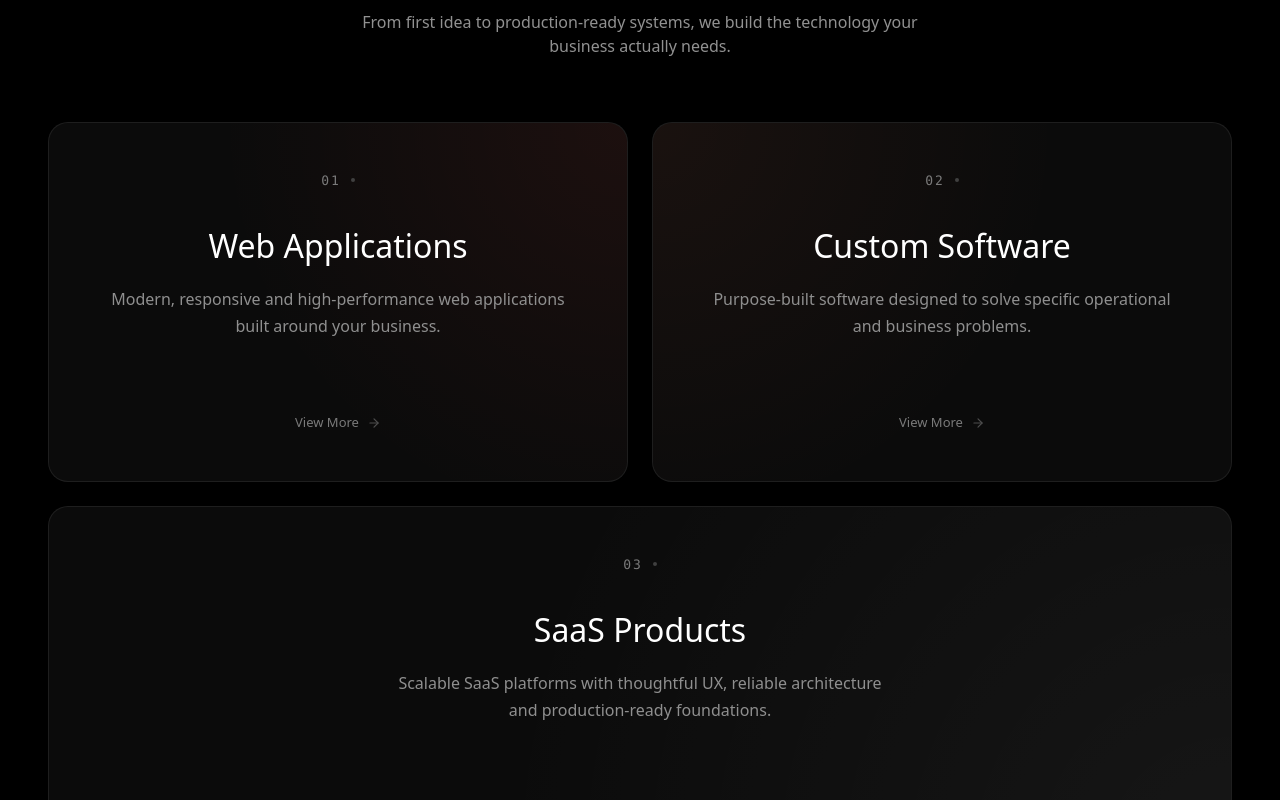
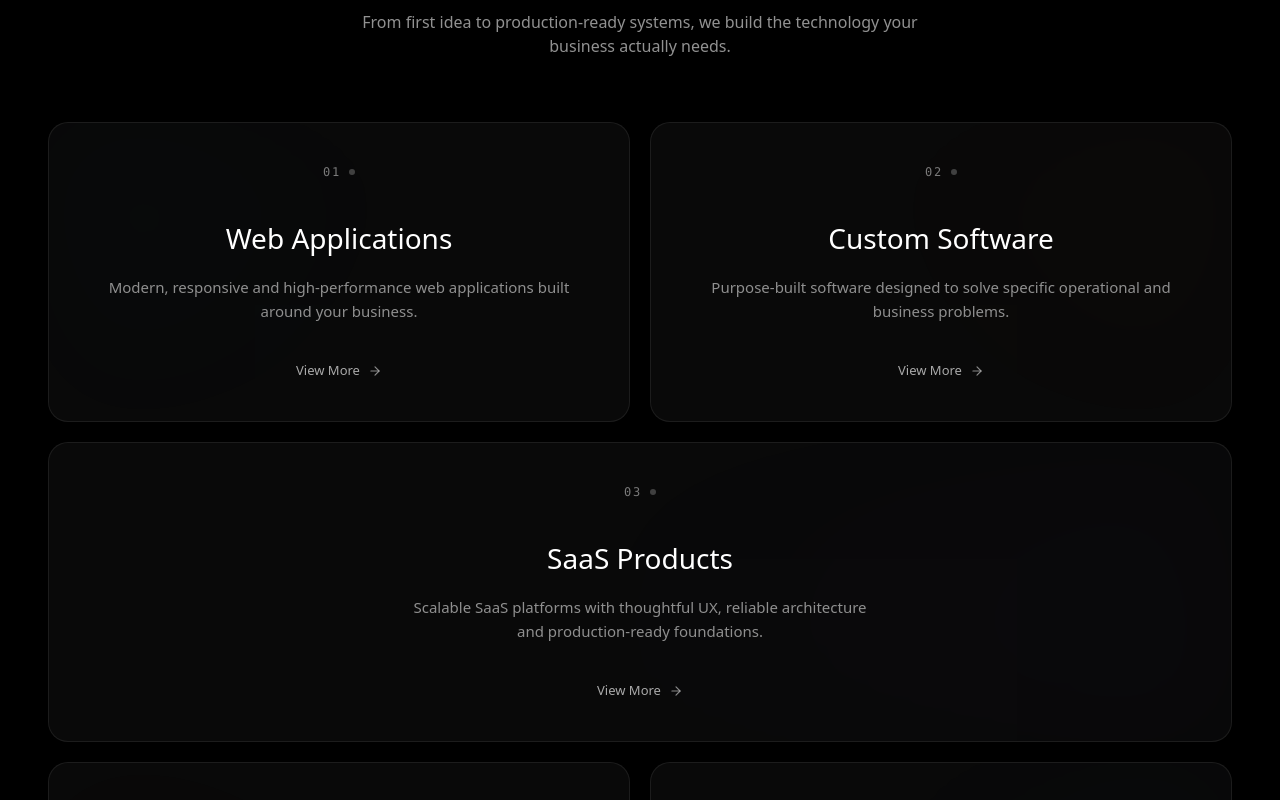
Before and after one commit to hyperqubegit/hyperqube-portfolio, a Next.js app: page / in a window 1280 px wide. Shown: the part 1220-2020 px from the top of the page. Built offline with nearby package versions, Linux system fonts and the light colour scheme.

Commit message:
fix: refine service cards to small compact layout and add functional view more modal

```diff
--- a/src/components/service-index.tsx
+++ b/src/components/service-index.tsx
@@ -1,33 +1,60 @@
 "use client";
 
-import { useRef } from "react";
-import { motion, useInView } from "framer-motion";
-import { ArrowRight } from "lucide-react";
-import { CAPABILITIES } from "../data/capabilities";
+import { useRef, useState, useEffect } from "react";
+import { motion, useInView, AnimatePresence } from "framer-motion";
+import { ArrowRight, X } from "lucide-react";
+import { CAPABILITIES, type Capability } from "../data/capabilities";
 import { cn } from "@/lib/utils";
+
+const CardAtmosphere = ({ index }: { index: number }) => {
+  const atmospheres = [
+    { background: "radial-gradient(circle at 0% 0%, rgba(0, 180, 255, 0.15), transparent 65%)" }, // 01 Web: cyan/blue top-left
+    { background: "radial-gradient(circle at 100% 0%, rgba(255, 120, 0, 0.15), transparent 65%)" }, // 02 Custom: orange top-right
+    { background: "radial-gradient(circle at 100% 100%, rgba(130, 80, 255, 0.15), transparent 65%)" }, // 03 SaaS: violet/blue bottom-right
+    { background: "radial-gradient(circle at 0% 100%, rgba(255, 75, 50, 0.15), transparent 65%)" }, // 04 Data: warm orange/red bottom-left
+    { background: "radial-gradient(circle at 100% 0%, rgba(100, 150, 255, 0.15), transparent 65%)" }, // 05 AI: blue/violet top-right
+    { background: "radial-gradient(circle at 100% 100%, rgba(255, 60, 40, 0.15), transparent 65%)" }, // 06 Automation: red/orange bottom-right
+    { background: "radial-gradient(circle at 0% 0%, rgba(255, 200, 150, 0.12), transparent 65%)" }, // 07 UI/UX: warm white/orange top-left
+    { background: "radial-gradient(circle at 100% 100%, rgba(0, 200, 255, 0.15), transparent 65%)" }, // 08 Backend: cyan/blue bottom-right
+  ];
+  return (
+    <div
+      className="absolute inset-0 opacity-[0.12] group-hover:opacity-[0.25] transition-opacity duration-700 pointer-events-none z-0"
+      style={{ ...atmospheres[index % atmospheres.length], filter: "blur(60px)" }}
+    />
+  );
+};
 
 export function ServiceIndex() {
   const containerRef = useRef<HTMLDivElement>(null);
   const isInView = useInView(containerRef, { once: true, margin: "-50px" });
+  const [selectedService, setSelectedService] = useState<Capability | null>(null);
 
   const getColSpan = (index: number) => {
     if (index === 2 || index === 5) return "md:col-span-2";
     return "md:col-span-1";
   };
 
-  const getGlowStyle = (index: number) => {
-    const glows = [
-      { background: 'radial-gradient(circle at 100% 0%, rgba(255, 75, 62, 0.12) 0%, transparent 60%)' }, // top-right red
-      { background: 'radial-gradient(circle at 0% 0%, rgba(255, 120, 80, 0.1) 0%, transparent 60%)' }, // top-left orange
-      { background: 'radial-gradient(circle at 100% 100%, rgba(255, 255, 255, 0.08) 0%, transparent 60%)' }, // bottom-right white
-      { background: 'radial-gradient(circle at 0% 100%, rgba(255, 50, 50, 0.12) 0%, transparent 60%)' }, // bottom-left red
-      { background: 'radial-gradient(circle at 50% 0%, rgba(255, 150, 100, 0.08) 0%, transparent 70%)' }, // top-center warm
-      { background: 'radial-gradient(circle at 100% 50%, rgba(255, 75, 62, 0.15) 0%, transparent 70%)' }, // right red
-      { background: 'radial-gradient(circle at 0% 50%, rgba(255, 255, 255, 0.06) 0%, transparent 60%)' }, // left white
-      { background: 'radial-gradient(circle at 50% 100%, rgba(255, 100, 50, 0.1) 0%, transparent 60%)' }, // bottom-center orange
-    ];
-    return glows[index % glows.length];
-  };
+  // Close modal on escape
+  useEffect(() => {
+    const handleKeyDown = (e: KeyboardEvent) => {
+      if (e.key === "Escape") setSelectedService(null);
+    };
+    window.addEventListener("keydown", handleKeyDown);
+    return () => window.removeEventListener("keydown", handleKeyDown);
+  }, []);
+
+  // Prevent scroll when modal is open
+  useEffect(() => {
+    if (selectedService) {
+      document.body.style.overflow = "hidden";
+    } else {
+      document.body.style.overflow = "unset";
+    }
+    return () => {
+      document.body.style.overflow = "unset";
+    };
+  }, [selectedService]);
 
   return (
     <section id="what-we-build" className="py-16 lg:py-24 bg-[var(--color-brand-bg)] relative overflow-hidden">
@@ -51,62 +78,146 @@ export function ServiceIndex() {
             </span>
           </h2>
 
-          <p className="mt-6 text-[16px] text-[var(--color-brand-text-secondary)] max-w-[600px] mx-auto">
+          <p className="mt-6 text-[15px] md:text-[16px] text-[var(--color-brand-text-secondary)] max-w-[600px] mx-auto">
             From first idea to production-ready systems, we build the technology
             your business actually needs.
           </p>
         </div>
 
         {/* ── Service Cards Grid ── */}
-        <div className="grid grid-cols-1 md:grid-cols-2 gap-5 lg:gap-6">
+        <div className="grid grid-cols-1 md:grid-cols-2 gap-4 lg:gap-5">
           {CAPABILITIES.map((cap, i) => (
             <motion.div
               key={cap.num}
               initial={{ opacity: 0, y: 24 }}
               animate={isInView ? { opacity: 1, y: 0 } : { opacity: 0, y: 24 }}
-              transition={{ duration: 0.8, ease: [0.16, 1, 0.3, 1], delay: 0.1 * i }}
+              transition={{ duration: 0.7, ease: [0.16, 1, 0.3, 1], delay: 0.08 * i }}
               className={cn(
-                "group relative bg-[#0B0B0B] border border-[rgba(255,255,255,0.08)] rounded-[20px] overflow-hidden transition-all duration-500 hover:-translate-y-1 hover:border-[rgba(255,255,255,0.14)] flex flex-col min-h-[320px] lg:min-h-[360px]",
+                "group relative bg-[#090909] border border-[rgba(255,255,255,0.08)] rounded-[20px] overflow-hidden transition-all duration-500 hover:-translate-y-[3px] hover:border-[rgba(255,255,255,0.14)] flex flex-col cursor-pointer min-h-[300px]",
                 getColSpan(i)
               )}
+              onClick={() => setSelectedService(cap)}
             >
-              {/* Atmospheric localized glow */}
-              <div
-                className="absolute inset-0 opacity-60 group-hover:opacity-100 transition-opacity duration-700 pointer-events-none z-0"
-                style={getGlowStyle(i)}
-              />
+              <CardAtmosphere index={i} />
 
-              <div className="relative z-10 flex flex-col items-center flex-1 w-full h-full p-8 lg:p-12">
+              <div className="relative z-10 flex flex-col items-center flex-1 w-full h-full p-8 lg:p-10">
 
                 {/* Number & Accent */}
-                <div className="flex items-center justify-center gap-2.5 mb-6 lg:mb-8">
-                  <span className="text-[12px] md:text-[13px] tracking-[0.15em] font-mono text-[#7A7A7A]">
+                <div className="flex items-center justify-center gap-2">
+                  <span className="text-[12px] tracking-[0.15em] font-mono text-[#7A7A7A]">
                     {cap.num}
                   </span>
-                  <span className="w-1 h-1 rounded-full bg-[#404040] group-hover:bg-[var(--color-brand-accent)] transition-colors duration-500 shadow-[0_0_8px_rgba(255,75,62,0)] group-hover:shadow-[0_0_8px_rgba(255,75,62,0.6)]" />
+                  <span className="w-1.5 h-1.5 rounded-full bg-[#404040] group-hover:bg-[#FF4B3E] transition-colors duration-500" />
                 </div>
 
                 {/* Title */}
-                <h3 className="text-[26px] lg:text-[32px] font-medium text-white mb-4 text-center">
+                <h3 className="mt-8 lg:mt-9 text-[26px] lg:text-[28px] font-medium text-white text-center">
                   {cap.title}
                 </h3>
 
                 {/* Description */}
-                <p className="text-[15px] lg:text-[16px] leading-[1.65] text-[#8F8F8F] text-center max-w-[500px]">
+                <p className="mt-3 lg:mt-4 text-[14px] lg:text-[15px] leading-[1.6] text-[#8F8F8F] text-center max-w-[480px]">
                   {cap.shortDesc}
                 </p>
 
                 {/* View More */}
-                <div className="mt-auto pt-10 flex items-center justify-center gap-2 text-[12px] md:text-[13px] font-medium text-[#7A7A7A] group-hover:text-white transition-colors duration-300">
+                <div className="mt-auto pt-8 flex items-center justify-center gap-2 text-[12px] md:text-[13px] font-medium text-[rgba(255,255,255,0.65)] group-hover:text-white transition-colors duration-300">
                   <span>View More</span>
-                  <ArrowRight className="w-3.5 h-3.5 opacity-60 group-hover:opacity-100 transform group-hover:translate-x-1 transition-all duration-300" />
+                  <ArrowRight className="w-3.5 h-3.5 opacity-80 group-hover:opacity-100 transform group-hover:translate-x-1 transition-all duration-300" />
                 </div>
-
               </div>
             </motion.div>
           ))}
         </div>
       </div>
+
+      {/* ── Modal ── */}
+      <AnimatePresence>
+        {selectedService && (
+          <div className="fixed inset-0 z-50 flex items-center justify-center px-4 py-8">
+            <motion.div
+              initial={{ opacity: 0 }}
+              animate={{ opacity: 1 }}
+              exit={{ opacity: 0 }}
+              transition={{ duration: 0.3 }}
+              className="absolute inset-0 bg-black/65 backdrop-blur-sm"
+              onClick={() => setSelectedService(null)}
+            />
+
+            <motion.div
+              initial={{ opacity: 0, scale: 0.96, y: 10 }}
+              animate={{ opacity: 1, scale: 1, y: 0 }}
+              exit={{ opacity: 0, scale: 0.96, y: 10 }}
+              transition={{ duration: 0.4, ease: [0.16, 1, 0.3, 1] }}
+              className="relative w-full max-w-[640px] bg-[#080808] border border-[rgba(255,255,255,0.12)] rounded-[20px] p-8 md:p-10 max-h-[90vh] overflow-y-auto"
+            >
+              <button
+                onClick={() => setSelectedService(null)}
+                className="absolute top-6 right-6 p-2 rounded-full bg-[rgba(255,255,255,0.05)] hover:bg-[rgba(255,255,255,0.1)] transition-colors text-[#8F8F8F] hover:text-white"
+              >
+                <X className="w-5 h-5" />
+              </button>
+
+              <div className="flex items-center gap-4 mb-6">
+                <div className="w-12 h-12 rounded-xl bg-[#111] border border-[rgba(255,255,255,0.08)] flex items-center justify-center">
+                  <selectedService.icon className="w-5 h-5 text-white" />
+                </div>
+                <div>
+                  <span className="text-[12px] font-mono text-[#7A7A7A] tracking-wider block mb-1">SERVICE {selectedService.num}</span>
+                  <h3 className="text-[24px] md:text-[28px] font-medium text-white leading-none">{selectedService.title}</h3>
+                </div>
+              </div>
+
+              <p className="text-[15px] md:text-[16px] text-[#A3A3A3] leading-[1.65] mb-10">
+                {selectedService.longDesc}
+              </p>
+
+              <div className="grid grid-cols-1 md:grid-cols-2 gap-10">
+                <div>
+                  <h4 className="text-[13px] font-medium tracking-wider text-white uppercase mb-4 flex items-center gap-2">
+                    <span className="w-1 h-1 rounded-full bg-[#FF4B3E]" /> Solutions
+                  </h4>
+                  <ul className="space-y-3">
+                    {selectedService.solutions.map((item, i) => (
+                      <li key={i} className="text-[14px] text-[#8F8F8F] flex items-start gap-2">
+                        <span className="text-[rgba(255,255,255,0.1)] mt-0.5">•</span> {item}
+                      </li>
+                    ))}
+                  </ul>
+                </div>
+
+                <div className="space-y-10">
+                  <div>
+                    <h4 className="text-[13px] font-medium tracking-wider text-white uppercase mb-4 flex items-center gap-2">
+                      <span className="w-1 h-1 rounded-full bg-[rgba(255,255,255,0.2)]" /> Technologies
+                    </h4>
+                    <div className="flex flex-wrap gap-2">
+                      {selectedService.technologies.map((tech, i) => (
+                        <span key={i} className="px-3 py-1.5 rounded-md bg-[rgba(255,255,255,0.04)] border border-[rgba(255,255,255,0.06)] text-[12px] text-[#A3A3A3]">
+                          {tech}
+                        </span>
+                      ))}
+                    </div>
+                  </div>
+
+                  <div>
+                    <h4 className="text-[13px] font-medium tracking-wider text-white uppercase mb-4 flex items-center gap-2">
+                      <span className="w-1 h-1 rounded-full bg-[rgba(255,255,255,0.2)]" /> Built For
+                    </h4>
+                    <ul className="space-y-3">
+                      {selectedService.builtFor.map((item, i) => (
+                        <li key={i} className="text-[14px] text-[#8F8F8F] flex items-start gap-2">
+                          <span className="text-[rgba(255,255,255,0.1)] mt-0.5">•</span> {item}
+                        </li>
+                      ))}
+                    </ul>
+                  </div>
+                </div>
+              </div>
+            </motion.div>
+          </div>
+        )}
+      </AnimatePresence>
     </section>
   );
 }
```
